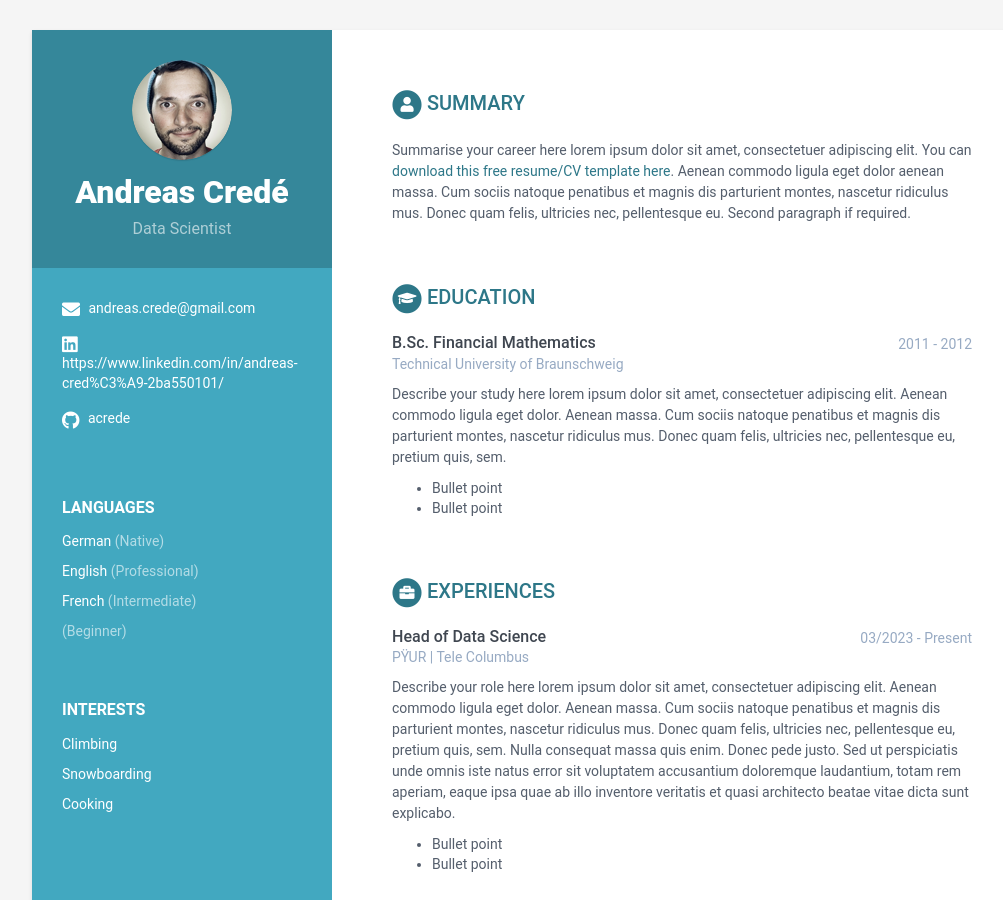
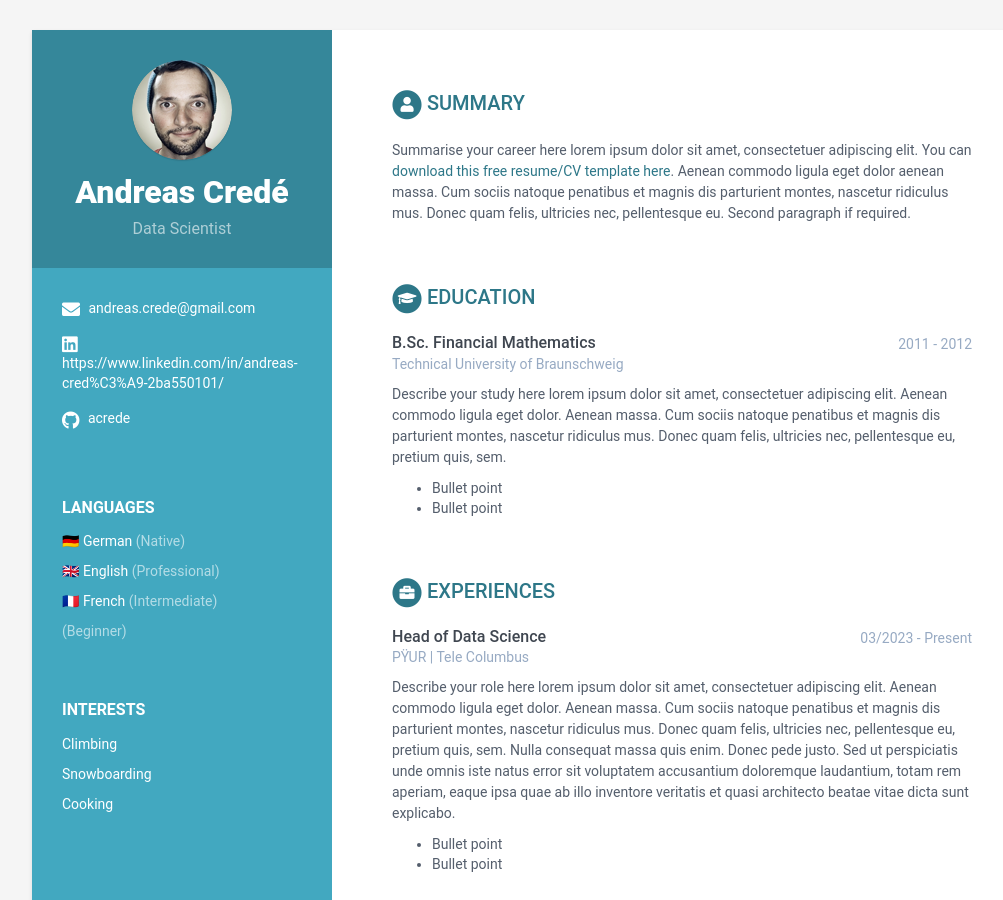
Before and after one commit to acrede/acrede.github.io, a Jekyll site: the page built from index.html, in a window 1280 px wide and 900 px high. Shown: the whole window, without its empty margins (108-1111 px from the left). Built offline with Jekyll 4.4.1, drawn with Linux system fonts in a browser that asks for light colours.

```diff
--- a/_data/data.yml
+++ b/_data/data.yml
@@ -33,16 +33,16 @@ sidebar:
     languages:
       title: Languages
       info:
-        - idiom: German
+        - idiom: 🇩🇪 German
           level: Native
 
-        - idiom: English
+        - idiom: 🇬🇧 English
           level: Professional
 
-        - idiom: French
+        - idiom: 🇫🇷 French
           level: Intermediate
 
-        - idion: Dutch
+        - idion: 🇳🇱 Dutch
           level: Beginner
 
     interests:
```
